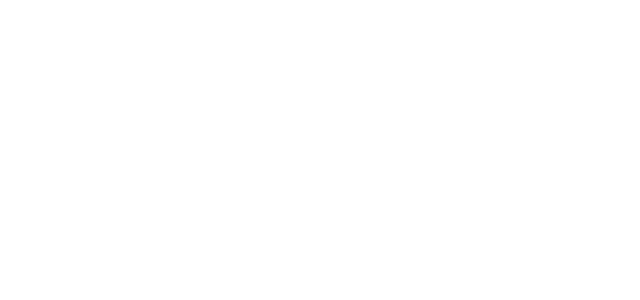
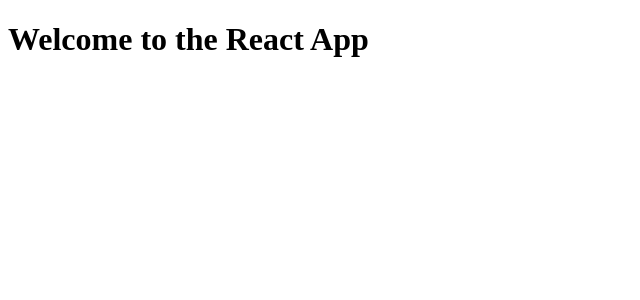
Before and after one commit to Franco-Rosales/TP-DSW, a React (Create React App) app in the folder front/: page / in a window 1280 px wide. Shown: the top 300 px of the page, without its empty margins (0-640 px from the left). Built offline with nearby package versions, Linux system fonts and the light colour scheme.

Commit message:
actualizacion de entorno de desarrollo

```diff
--- a/front/src/App.js
+++ b/front/src/App.js
@@ -1,8 +1,11 @@
-
+import React from 'react';
 
 function App() {
   return (
     <>
+      <div className='container text-center'>
+        <h1 className='mt-5'>Welcome to the React App</h1>
+      </div>
     </>
   );
 }
--- a/front/src/index.js
+++ b/front/src/index.js
@@ -1,11 +1,14 @@
 import React from 'react';
 import ReactDOM from 'react-dom/client';
 import App from './App';
+import { BrowserRouter } from 'react-router-dom';
 
 
 const root = ReactDOM.createRoot(document.getElementById('root'));
 root.render(
   <React.StrictMode>
-    <App />
+    <BrowserRouter>
+      <App />
+    </BrowserRouter>
   </React.StrictMode>
 );
```
Also changed, not shown: front/package.json (+7 -1 lines), 1 other file (tests, documents, lock files or other folders).
